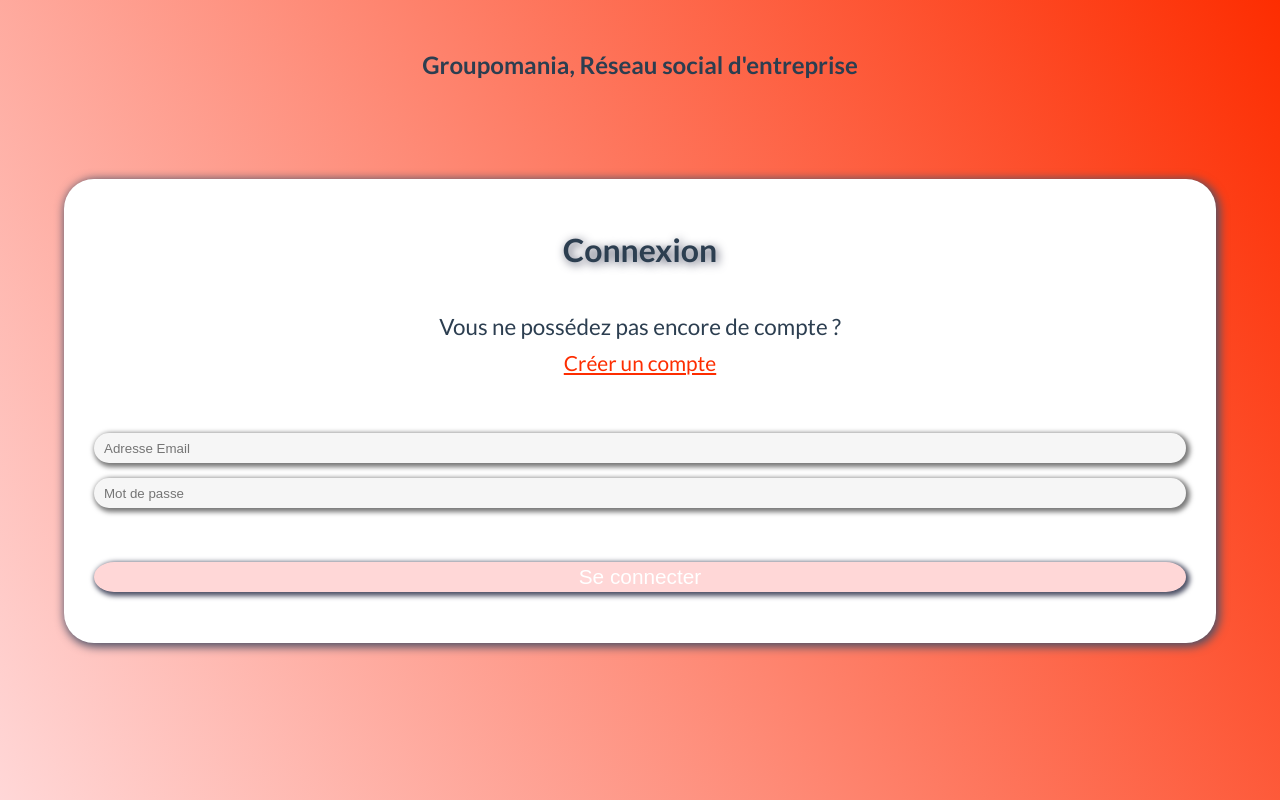
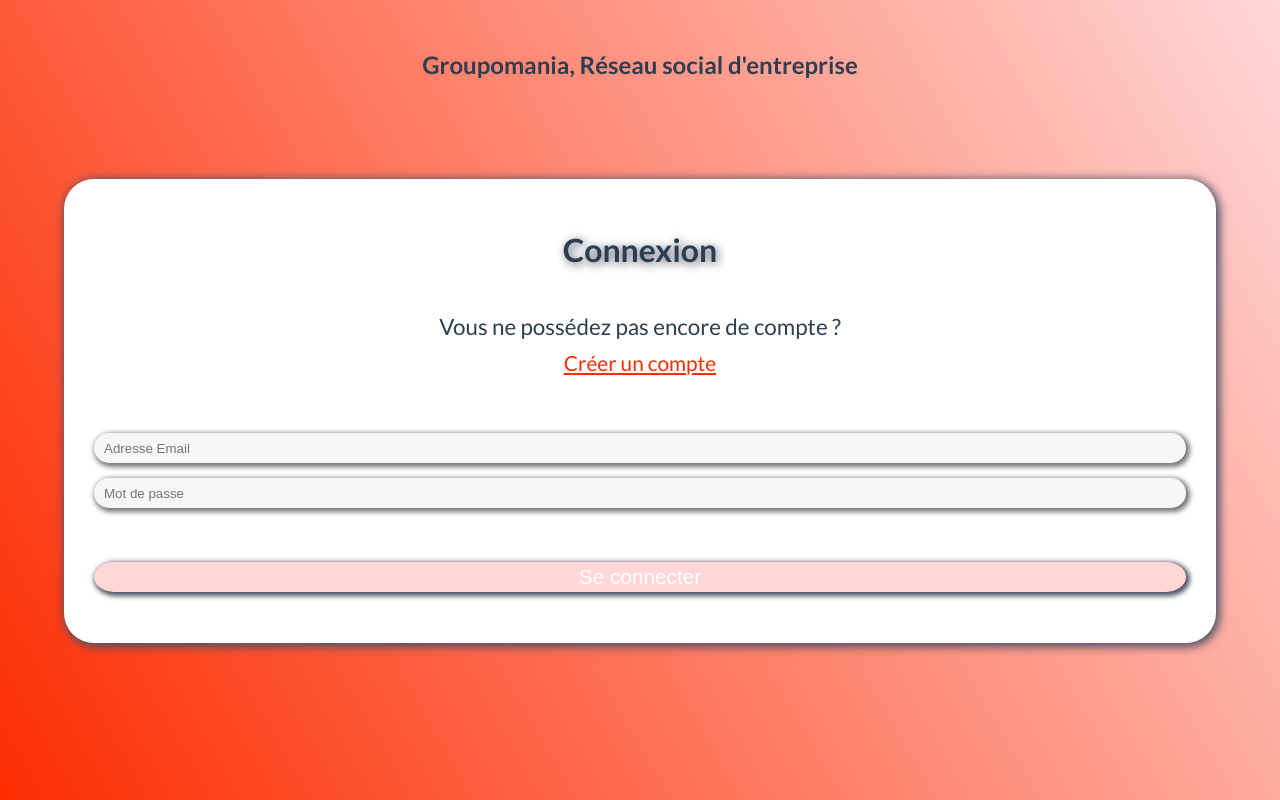
Before and after one commit to InahiDev/P7_Groupomania_frontend, a Vue app: page / in a window 1280 px wide. Built offline with nearby package versions, Linux system fonts and the light colour scheme.

Commit message:
Inversement du linear-gradient

```diff
--- a/src/App.vue
+++ b/src/App.vue
@@ -7,7 +7,7 @@
 
 <style lang="scss">
 body {
-  background-image: linear-gradient(60deg, $color-secondary 0%, $color-primary 100%);
+  background-image: linear-gradient(60deg, $color-primary 0%, $color-secondary 100%);
   background-attachment: fixed;
   box-sizing: border-box;
   margin: 0;
```
